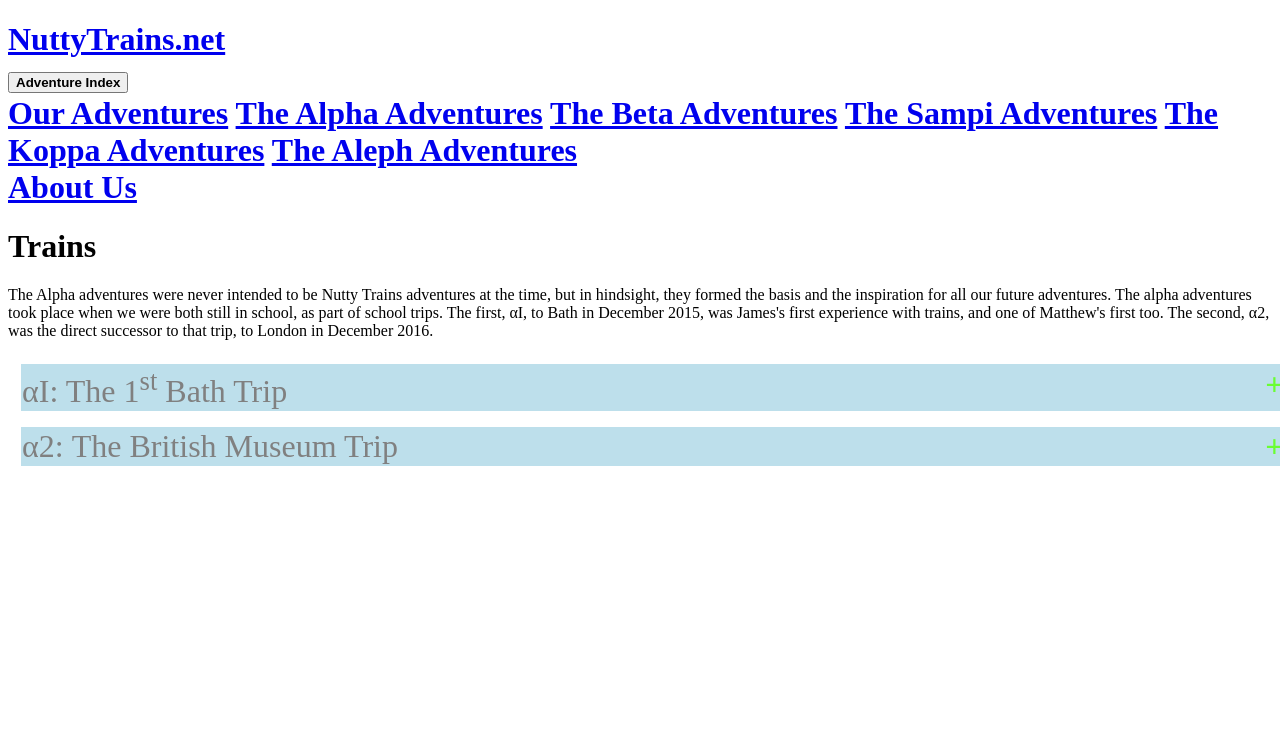
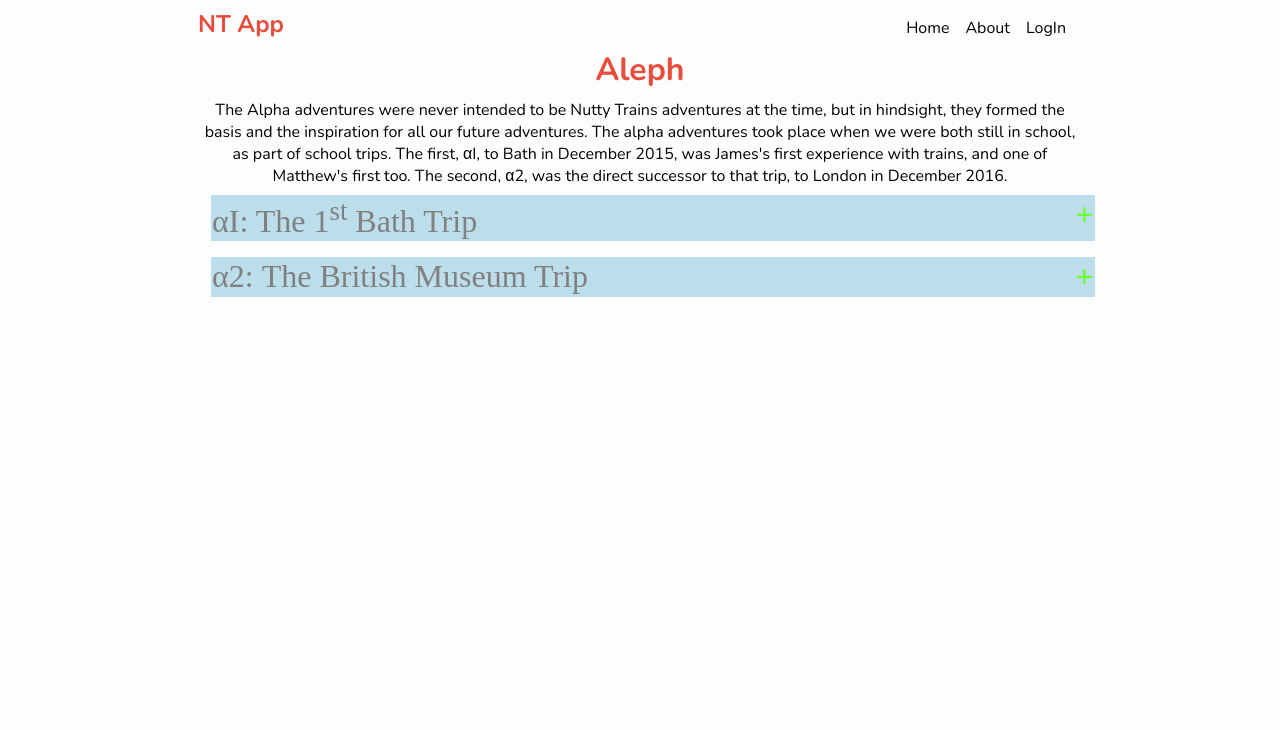
Before and after one commit to NuttyTrains/app, a plain HTML site: page adIndex/Alpha.html in a window 1280 px wide. Drawn offline with nearby package versions, Linux system fonts and the light colour scheme; files that its build step writes are made by us from their sources; a web font is replaced by a local one.

Commit message:
Update Alpha.html

```diff
--- a/adIndex/Alpha.html
+++ b/adIndex/Alpha.html
@@ -1,42 +1,38 @@
 <!DOCTYPE html>
 <html>
   <head>
-    <title>The Alpha Adventures</title>
-    <link rel="icon" type="image/png" href="./resources/photos/PacerCrop.png">
-    <link rel="apple-touch-icon" sizes="180x180" href="../apple-touch-icon.png">
-    <link rel="manifest" href="../site.webmanifest">
-    <link rel="mask-icon" href="../safari-pinned-tab.svg" color="#5bbad5">
-    <meta name="msapplication-TileColor" content="#da532c">
-    <meta name="theme-color" content="#ffffff">
-  	<link rel="stylesheet" type="text/css" href="./resources/css/collapsible.css"/>
-    <link rel="stylesheet" type="text/css" href="./resources/css/styleSP.css"/>
-    <link rel="stylesheet" type="text/css" href="./resources/css/headerSP.css"/>
-    <link href="https://fonts.googleapis.com/css?family=Raleway&display=swap" rel="stylesheet"/>
+    <title>The Aleph Adventures</title>
+    <meta charset="UTF-8" />
+    <meta name="viewport" content="width=device-width, initial-scale=1.0" />
+    <meta http-equiv="X-UA-Compatible" content="ie=edge" />
+    <link rel="stylesheet" href="../css/style.css" />
+	<link rel="stylesheet" href="../css/collapsible.css" />
+    <link rel="manifest" href="../manifest.json" />
+    <!-- ios support -->
+    <link rel="apple-touch-icon" href="../images/icons/icon-72x72.png" />
+    <link rel="apple-touch-icon" href="../images/icons/icon-96x96.png" />
+    <link rel="apple-touch-icon" href="../images/icons/icon-128x128.png" />
+    <link rel="apple-touch-icon" href="../images/icons/icon-144x144.png" />
+    <link rel="apple-touch-icon" href="../images/icons/icon-152x152.png" />
+    <link rel="apple-touch-icon" href="../images/icons/icon-192x192.png" />
+    <link rel="apple-touch-icon" href="../images/icons/icon-384x384.png" />
+    <link rel="apple-touch-icon" href="../images/icons/icon-512x512.png" />
+    <meta name="apple-mobile-web-app-status-bar" content="#db4938" />
+    <meta name="theme-color" content="#db4938" />
+    <link href="https://fonts.googleapis.com/css?family=Raleway&display=swap" rel="stylesheet">
 	<link href='https://fonts.googleapis.com/css?family=Hammersmith+One' rel="stylesheet"/>
   </head>
-  <header>
-     <h1>
-	<div class="navbar">
-		<a href="./index.html">NuttyTrains.net</a>
-	 <div class="dropdown">
-		 <button class="dropbtn"><strong>Adventure Index</strong></button>
-	    <div class="dropdown-content">
-	      <a href="./adventures.html">Our Adventures</a>
-	      <a href="./alpha.html">The Alpha Adventures</a>
-  	      <a href="./beta.html">The Beta Adventures</a>
-	      <a href="./sampi.html">The Sampi Adventures</a>
-	      <a href="./koppa.html">The Koppa Adventures</a>
-	      <a href="./aleph.html">The Aleph Adventures</a>
-	    </div>
-	  </div>
-		<a href="./us.html">About Us</a>
-	  <div class="dropdown">
-	  </div>
-	</div>
-      </h1>
-  </header>
   <body>
-	  <h1 class= "spacing"> Trains </h1>
+  <main>
+        <nav>
+        <h1>NT App</h1>
+        <ul>
+          <li><a href="../index.html">Home</a></li>
+          <li><a href="../about.html">About</a></li>
+          <li><a href="../login.html">LogIn</a></li>
+        </ul>
+      </nav><div>
+    <h1 class= "spacing"> Aleph </h1>
 	  <div class="intro">
 <p>       The Alpha adventures were never intended to be Nutty Trains adventures at the time, but in hindsight, they formed the
 	  basis and the inspiration for all our future adventures. The alpha adventures took place when we were both still in
@@ -114,7 +110,9 @@ for (i = 0; i < coll.length; i++) {
     }
   });
 }
-</script>
+</script> </div>
 
+</main>
+    <script src="../js/app.js"></script>
 </body>
 </html>
```
